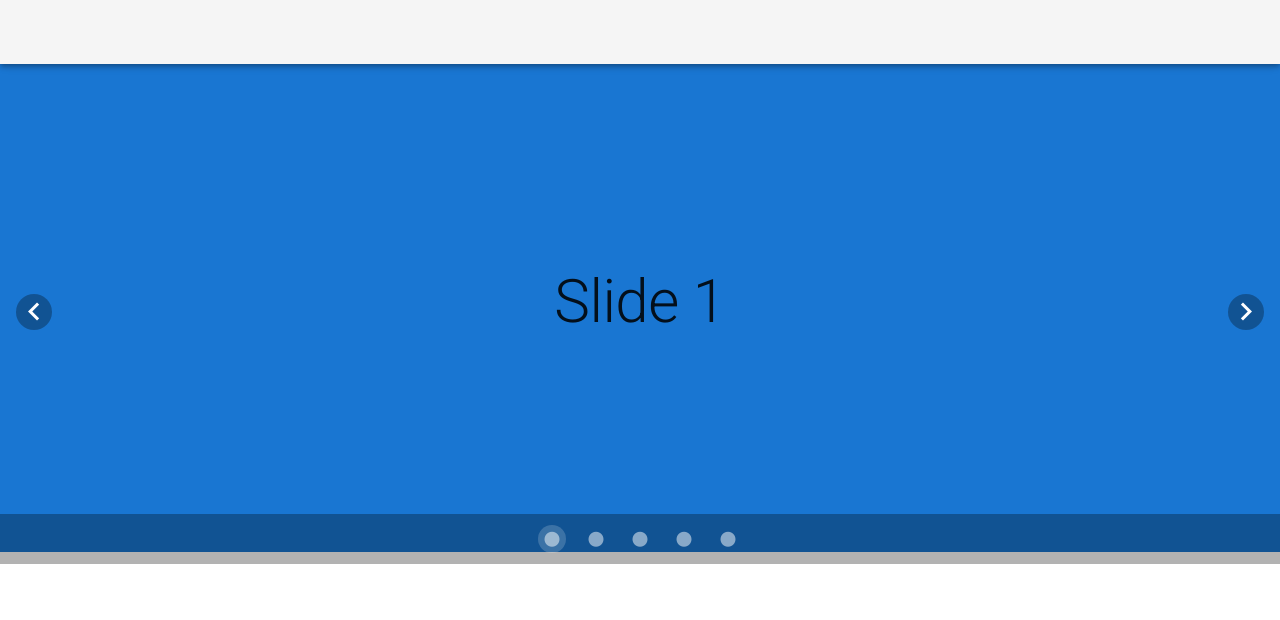
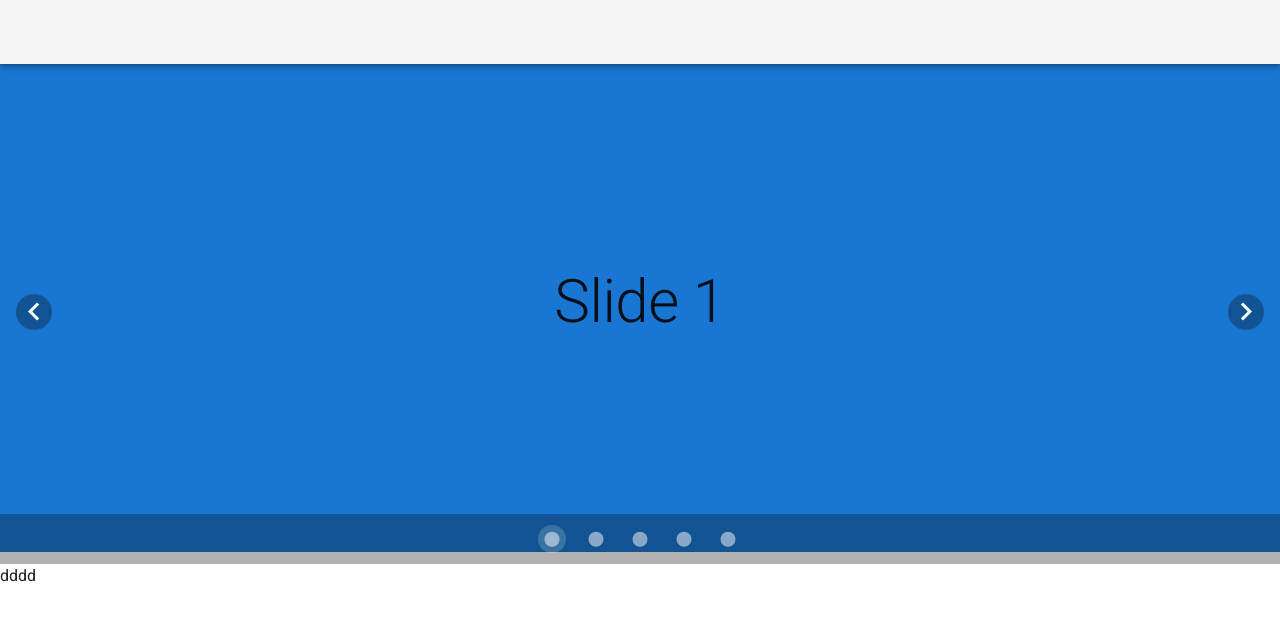
Before and after one commit to David-Yujra/Doctor_interfaz, a Vue app: page /Inicio in a window 1280 px wide. Shown: the top 620 px of the page. Built offline with nearby package versions, Linux system fonts and the light colour scheme.

Commit message:
intente cambiar

```diff
--- a/src/components/Inicio.vue
+++ b/src/components/Inicio.vue
@@ -14,6 +14,7 @@
         </v-sheet>
       </v-carousel-item>
     </v-carousel>
+    dddd
   </div>
 </template>
 
```
Also changed, not shown: src/assets/logo_2.png (added), src/assets/logo_Santa_Maria.png (added).
